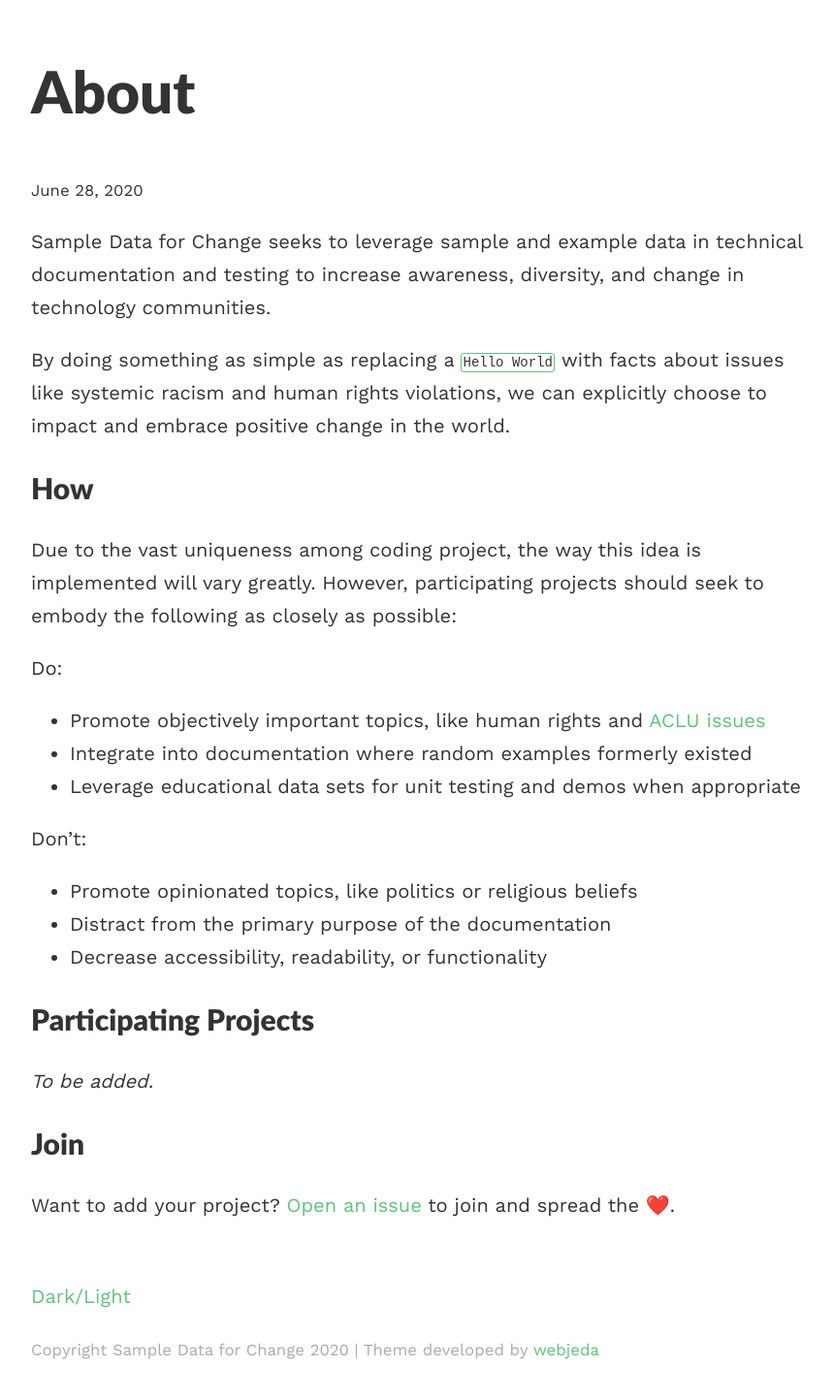
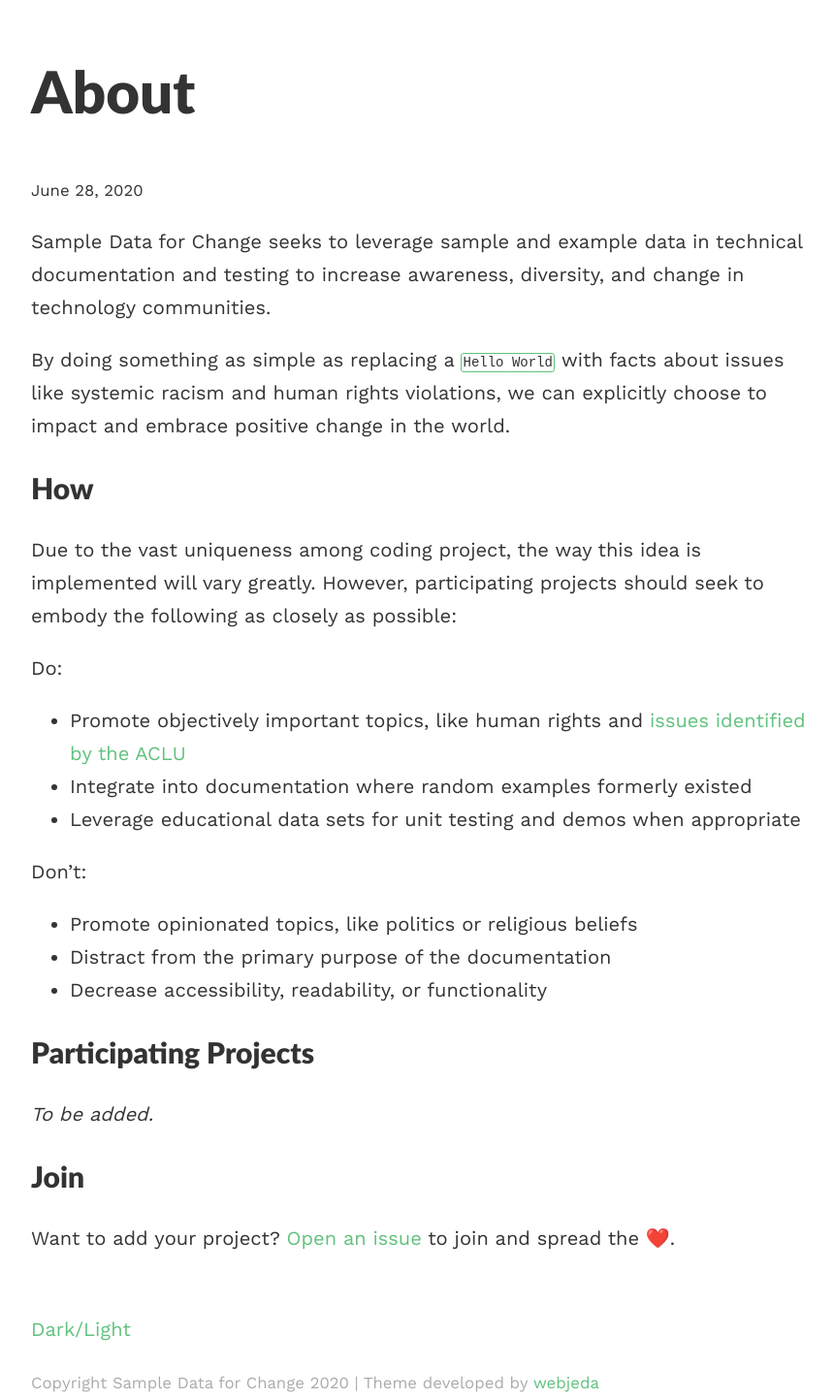
Before and after one commit to SampleDataForChange/SampleDataForChange.github.io, a Jekyll site: the page built from _posts/2020-06-28-Sample-Data-for-Change.md, in a window 1280 px wide. Shown: the whole page at 97% size, without its empty margins (208-1068 px from the left). Built offline with Jekyll 4.4.1, drawn with Linux system fonts in a browser that asks for light colours; emoji names are drawn with the system emoji font; before the commit the page ends 1408 px from its top, so only the background shows below that.

Commit message:
Update 2020-06-28-Sample-Data-for-Change.md

```diff
--- a/_posts/2020-06-28-Sample-Data-for-Change.md
+++ b/_posts/2020-06-28-Sample-Data-for-Change.md
@@ -16,7 +16,7 @@ should seek to embody the following as closely as possible:
 
 Do:
 
-* Promote objectively important topics, like human rights and [ACLU issues][aclu]
+* Promote objectively important topics, like human rights and [issues identified by the ACLU][aclu]
 * Integrate into documentation where random examples formerly existed
 * Leverage educational data sets for unit testing and demos when appropriate
 
@@ -34,5 +34,5 @@ Don't:
 
 Want to add your project? [Open an issue][issue] to join and spread the :heart:.
 
-[issue]: https://github.com/LowlyDBA/sampledataforchange/issues
+[issue]: https://github.com/SampleDataForChange/SampleDataForChange.github.io/issues
 [aclu]: https://www.aclu.org/
```
